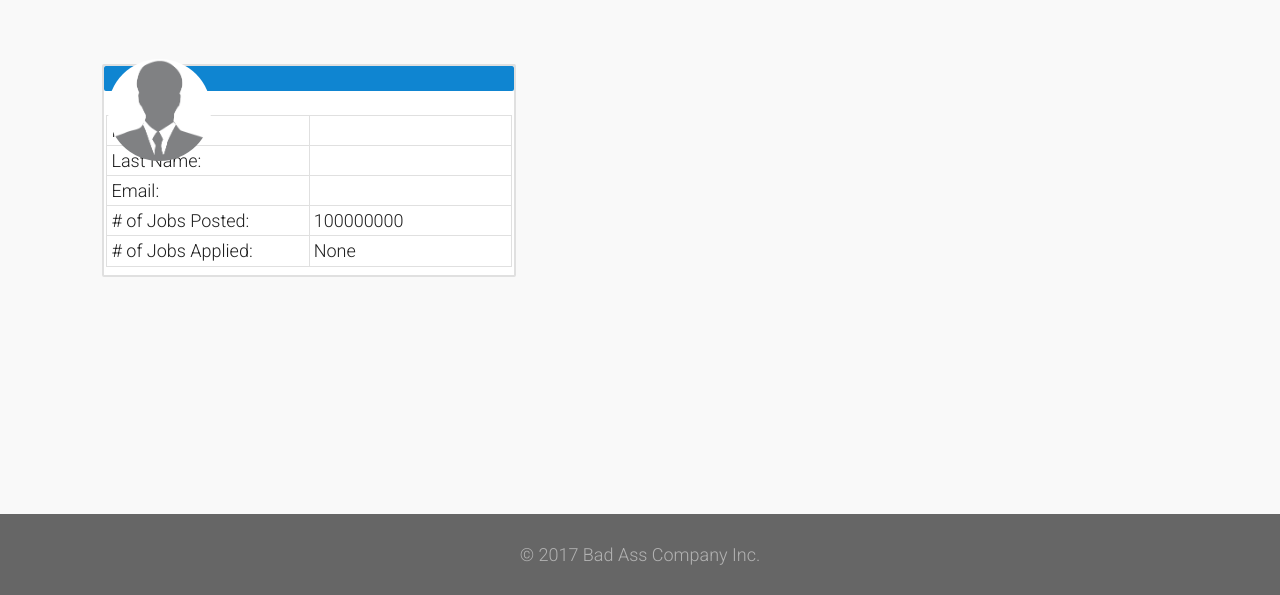
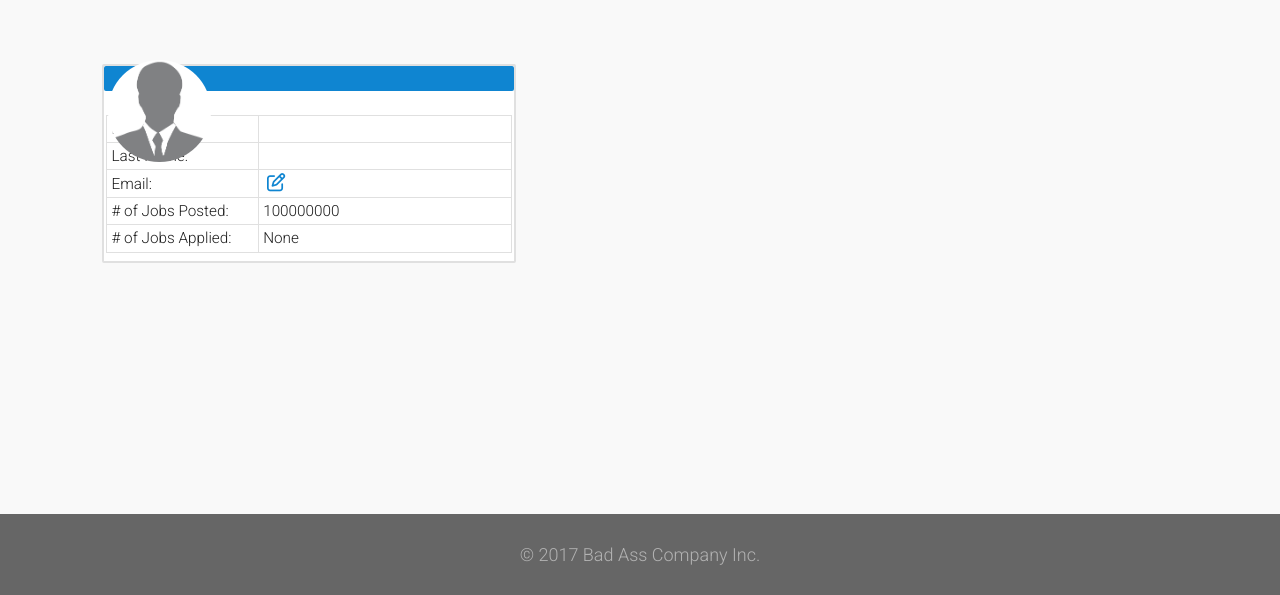
Before and after one commit to RonelTheGreat/job-hunting-web-app, a PHP site: page /views/profile.php in a window 1280 px wide. Shown: the part 76-671 px from the top of the page. Run offline with PHP 8.4, Linux system fonts and the light colour scheme; the template is opened without the code that fills it, so the values that code supplies are empty; data comes from the database, SQL or seed files in the repository; some libraries are stand-ins or nearby versions.

Commit message:
fixed user personal information

```diff
--- a/assets/css/style.css
+++ b/assets/css/style.css
@@ -376,16 +376,29 @@ main .job .content .check-out-job:hover{
 }
 
 .profile .personal-info table{
+  font-size: 0.85em;
   border: 1px solid rgb(224, 244, 244);
   border-collapse: collapse;
   width: 99%;
   margin: 6% auto 2%;
 }
+.profile .personal-info table .email{
+  color: #0f85d1;
+}
+.profile .personal-info table .email > i{
+  font-size: 1.5em;
+}
+
 .profile .personal-info table td{
   border: 1px solid rgb(224, 224, 224);
   padding: 1%;
   width: 50%;
 }
+.profile .personal-info table td:first-child{
+  width: 30%;
+}
+
+
 
 /* JOB-POST PAGE */
 .job-form{
--- a/views/profile.php
+++ b/views/profile.php
@@ -20,7 +20,7 @@
         </tr>
         <tr>
           <td>Email:</td>
-          <td><?= $userinfo[0]['email']; ?></td>
+          <td><?= $userinfo[0]['email']; ?> &nbsp<a class="email" href="#"><i class="fa fa-pencil-square-o" aria-hidden="true"></i></a></td>
         </tr>
         <tr>
           <td># of Jobs Posted:</td>
@@ -32,10 +32,6 @@
         </tr>
       </table>
     </div>
-
-    <div class="">
-
-    </div>
   </div>
 
 
```
